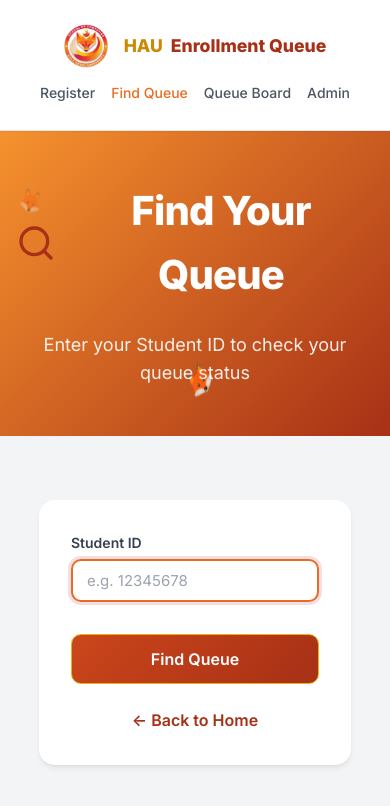
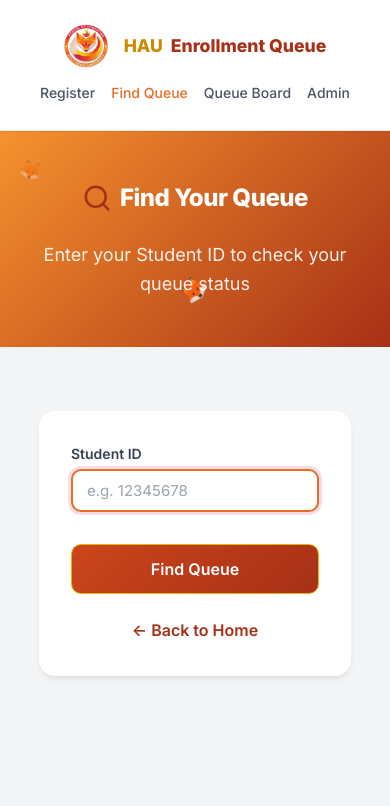
Before and after one commit to officesoc1-ad/enrollment_queuing_system, a Next.js app: page /track in a window 390 px wide. Shown: the top 806 px of the page. Built offline with nearby package versions, Linux system fonts and the light colour scheme.

Commit message:
Fixed mobile layout
Adjusted the icons and text so it matches with the mobile screen

```diff
--- a/src/app/globals.css
+++ b/src/app/globals.css
@@ -459,6 +459,22 @@ a:hover {
   color: var(--primary-800);
 }
 
+/* Track page title */
+.page-header .track-title {
+  font-size: 2.5rem;
+  font-weight: 800;
+  margin-bottom: 16px;
+  display: flex;
+  align-items: center;
+  justify-content: center;
+  gap: 12px;
+}
+
+.track-title-icon {
+  height: 40px;
+  width: auto;
+}
+
 /* Grid */
 .grid {
   display: grid;
@@ -505,6 +521,15 @@ a:hover {
   .page-header p {
     color: white;
     opacity: 0.95;
+  }
+
+  .page-header .track-title {
+    font-size: 1.5rem;
+    gap: 8px;
+  }
+
+  .track-title-icon {
+    height: 30px;
   }
 }
 
--- a/src/app/track/page.js
+++ b/src/app/track/page.js
@@ -45,8 +45,8 @@ export default function TrackPage() {
       <section className="page-header" style={{ padding: '48px 0', textAlign: 'center', position: 'relative', overflow: 'hidden' }}>
         <InteractiveParticles />
         <div className="container" style={{ position: 'relative', zIndex: 1, pointerEvents: 'none', display: 'flex', flexDirection: 'column', alignItems: 'center' }}>
-          <h1 style={{ fontSize: '2.5rem', fontWeight: 800, marginBottom: '16px', display: 'flex', alignItems: 'center', justifyContent: 'center', gap: '12px' }}>
-            <img src="/findqueue-icon.svg" alt="Find Queue Icon" style={{ height: '40px', width: 'auto' }} />
+          <h1 className="track-title">
+            <img src="/findqueue-icon.svg" alt="Find Queue Icon" className="track-title-icon" />
             Find Your Queue
           </h1>
           <p style={{ fontSize: '1.125rem', opacity: 0.9 }}>Enter your Student ID to check your queue status</p>
```
